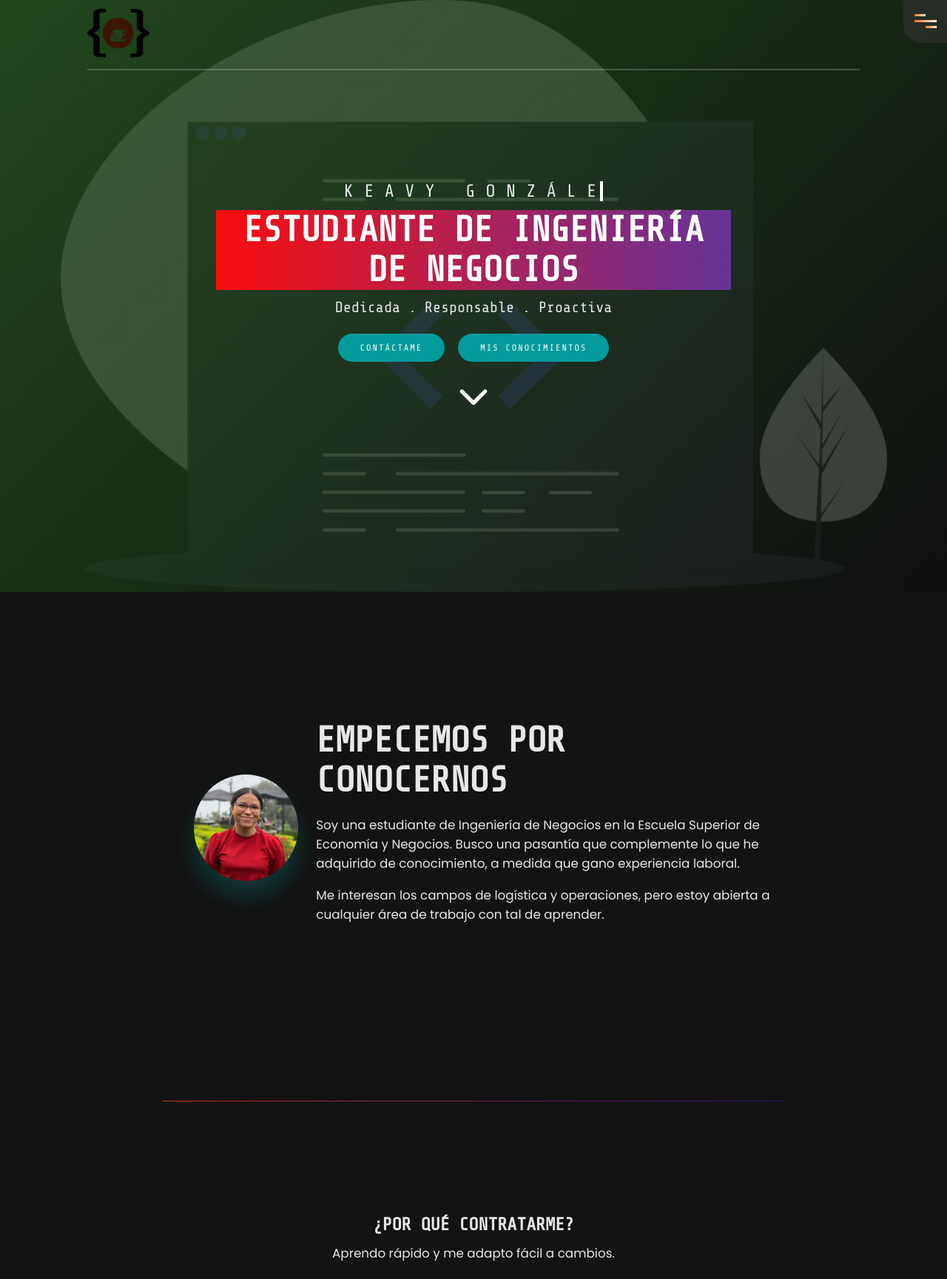
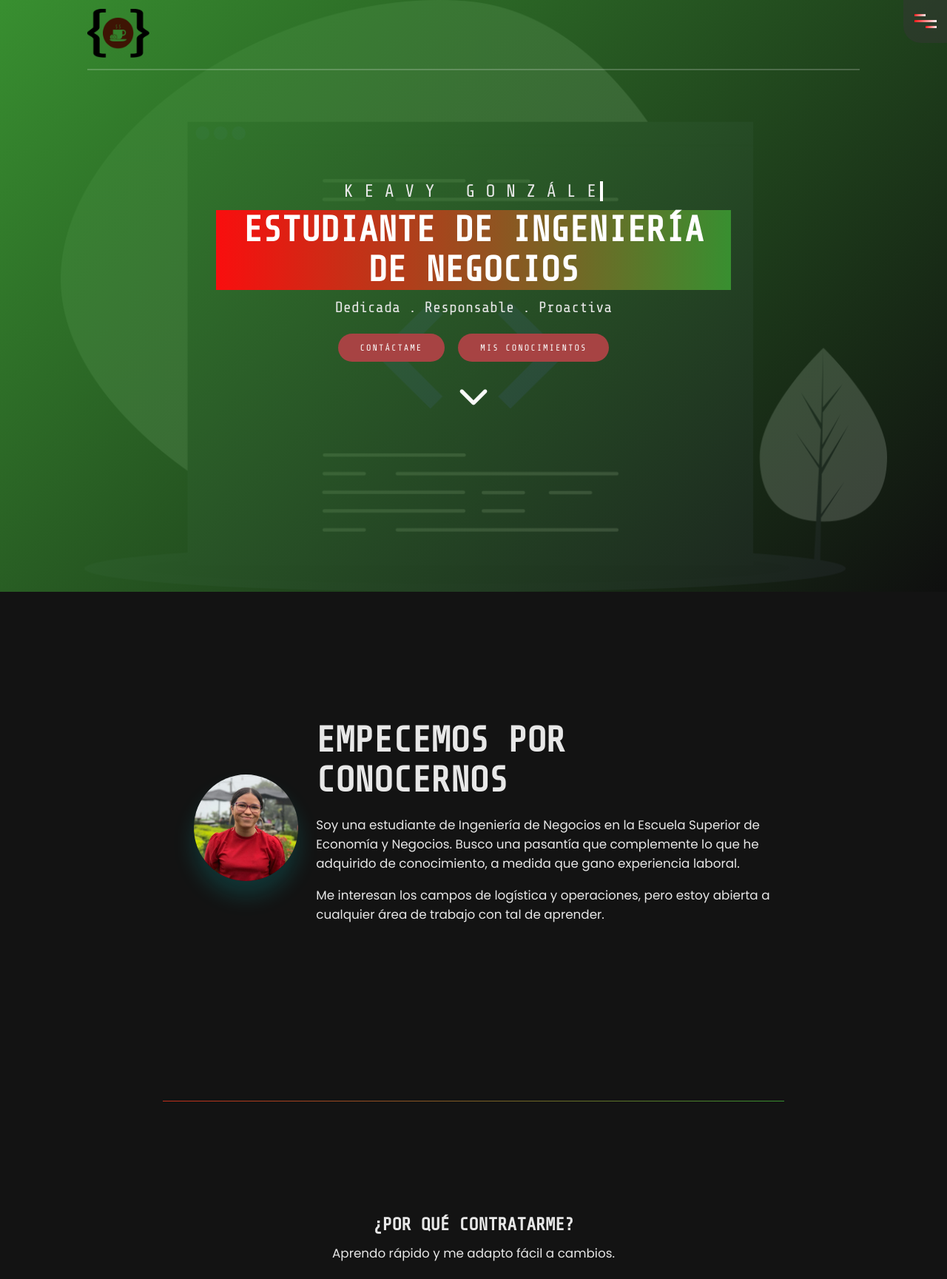
Before and after one commit to keavy-isabel/Portfolio, a Flask app: page / in a window 1280 px wide. Shown: the top 1729 px of the page at 74% size. Run offline with Flask 2, Linux system fonts and the light colour scheme; some libraries are stand-ins or nearby versions.

Commit message:
Portafolio7

```diff
--- a/static/main.css
+++ b/static/main.css
@@ -21,11 +21,11 @@ html {
 
 a {
   text-decoration: none;
-  color: rgb(3, 155, 155);
+  color: rgb(167, 67, 67);
 }
 
 a:hover {
-  color: rgba(249, 105, 14, 1);
+  color: rgba(249, 14, 14);
 }
 
 ul {
@@ -79,7 +79,7 @@ nav {
   margin: 5px 0;
   background: linear-gradient(
     135deg,
-    rgba(249, 105, 14, 1) 0%,
+    rgba(249, 14, 14) 0%,
     rgb(255, 255, 255) 100%
   );
 }
@@ -89,7 +89,7 @@ nav {
   height: 3px;
   background: linear-gradient(
     135deg,
-    rgba(249, 105, 14, 1) 0%,
+    rgba(249, 14, 14) 0%,
     rgb(255, 255, 255) 100%
   );
 }
@@ -101,7 +101,7 @@ nav {
   margin-left: 15px;
   background: linear-gradient(
     135deg,
-    rgba(249, 105, 14, 1) 0%,
+    rgba(249, 14, 14) 0%,
     rgb(255, 255, 255) 100%
   );
 }
@@ -161,7 +161,7 @@ nav {
 }
 
 .nav-link:hover {
-  color: rgba(249, 105, 14, 1);
+  color: rgba(249, 14, 14);
 }
 
 .toggle {
@@ -198,7 +198,7 @@ nav {
   height: 100vh;
   background: linear-gradient(
       135deg,
-      rgba(34, 77, 29, 0.9) 0%,
+      rgba(56, 143, 48) 0%,
       rgba(14, 14, 14, 0.8) 100%
     ),
     url("images/landing-page.png") center no-repeat;
@@ -255,7 +255,7 @@ nav {
   background: linear-gradient(
     to right,
     rgba(249, 14, 14) 0%,
-    rgba(102, 51, 153, 1) 100%
+    rgba(56, 143, 48) 100%
   );
   -webkit-background-clip: text;
   background-clip: inherit;
@@ -274,7 +274,7 @@ nav {
 
 .btn {
   margin: 0 9px;
-  background: rgba(3, 155, 155);
+  background: rgba(167, 67, 67);
   border-radius: 2rem;
   color: #fafafa;
   padding: 1rem 2.5rem;
@@ -287,7 +287,7 @@ nav {
 
 .btn:hover {
   color: #fafafa;
-  background-color: rgba(189, 72, 0);
+  background-color: rgba(249, 14, 14);
 }
 
 .scroll-down i {
@@ -298,7 +298,7 @@ nav {
 }
 
 .scroll-down i:hover {
-  color: rgba(189, 72, 0);
+  color: rgba(249, 14, 14);
 }
 
 /* About */
@@ -347,7 +347,7 @@ hr {
   background: linear-gradient(
     to right,
     rgb(194, 47, 28) 0%,
-    rgb(44, 11, 134) 100%
+    rgb(56, 143, 48) 100%
   );
   border: 0;
   height: 1px;
@@ -403,7 +403,7 @@ hr {
   background: linear-gradient(
     to right,
     rgba(249, 14, 14) 0%,
-    rgba(102, 51, 153, 1) 100%
+    rgba(56, 143, 48) 100%
   );
   -webkit-background-clip: text;
 
```
